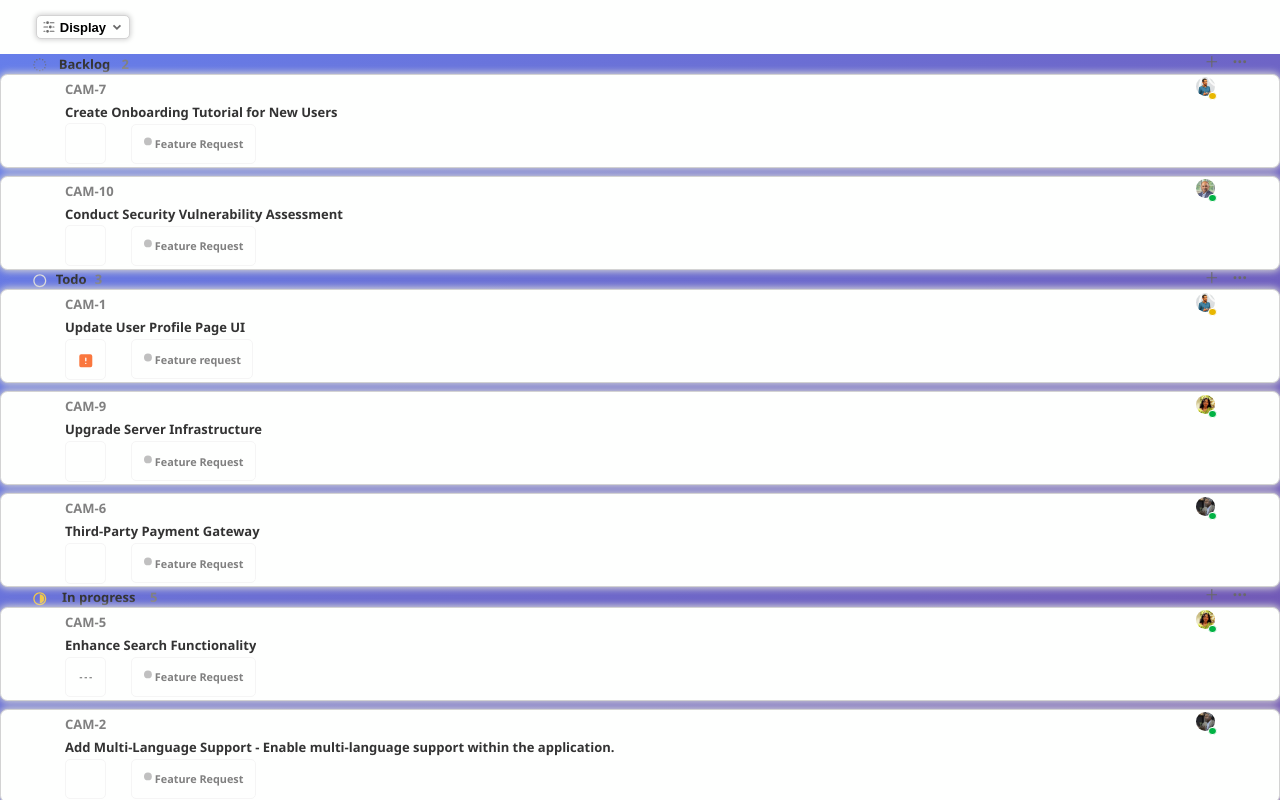
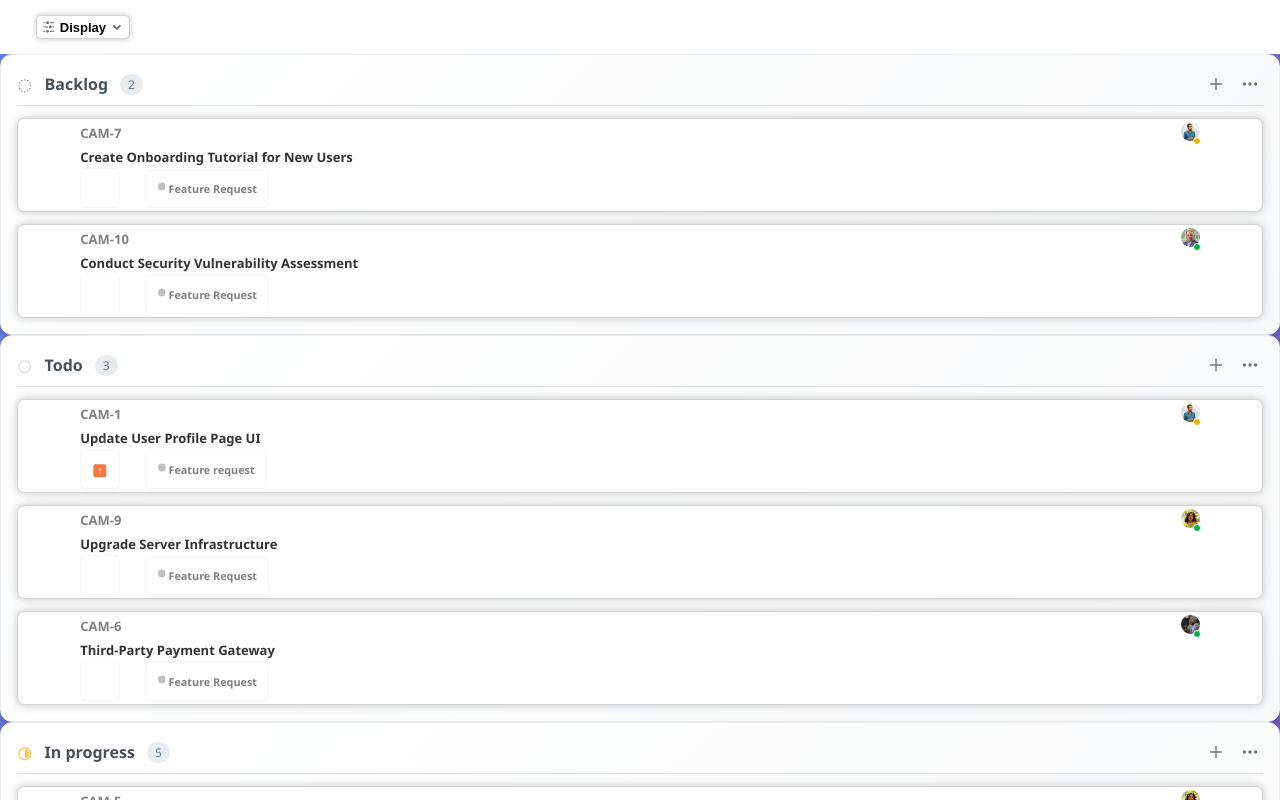
Before and after one commit to shubham21155102/Kanban-Board, a React (Create React App) app: page /demo in a window 1280 px wide. Shown: the top 800 px of the page. Built offline with nearby package versions, Linux system fonts and the light colour scheme; some icons are missing; the HTML template or start-up script is replaced by a standard one.

Commit message:
add  Groups

```diff
--- a/src/components/Board/Group.module.css
+++ b/src/components/Board/Group.module.css
@@ -8,41 +8,72 @@
     display: flex; /* Uses flexbox layout for vertical alignment of child elements. */
     flex-direction: column; /* Children are stacked vertically. */
     gap: 2.75%; /* Vertical space between child elements. */
+    background: linear-gradient(135deg, #ffffff 0%, #f8f9fa 100%); /* Subtle gradient background */
+    border-radius: 12px; /* Rounded corners for modern look */
+    box-shadow: 0 4px 6px rgba(0, 0, 0, 0.1), 0 1px 3px rgba(0, 0, 0, 0.08); /* Soft shadow for depth */
+    padding: 16px; /* Padding inside the group container */
+    transition: all 0.3s ease; /* Smooth transitions for hover effects */
+    border: 1px solid #e9ecef; /* Subtle border */
+}
+
+.group:hover {
+    box-shadow: 0 8px 25px rgba(0, 0, 0, 0.15), 0 4px 10px rgba(0, 0, 0, 0.1); /* Enhanced shadow on hover */
+    transform: translateY(-2px); /* Slight lift effect */
 }
 
 .group__header {
     display: flex; /* Flexbox layout for horizontal alignment of header elements. */
     justify-content: space-between; /* Space distributed between header elements. */
-    padding: 0 2.5%; /* Horizontal padding within the header. */
+    align-items: center; /* Center items vertically */
+    margin-bottom: 12px; /* Space below header */
+    padding-bottom: 8px; /* Padding below header */
+    border-bottom: 1px solid #dee2e6; /* Subtle separator line */
 }
 
 .group__information {
     display: flex; /* Flexbox layout for horizontal alignment of group info elements. */
     align-items: center; /* Centers items vertically within the flex container. */
-    gap: 15%; /* Horizontal space between information items. */
+    gap: 12px; /* Horizontal space between information items. */
 }
 
 .group__title {
     white-space: nowrap; /* Prevents the title from wrapping and keeps it on a single line. */
+    font-weight: 600; /* Semi-bold font weight */
+    font-size: 16px; /* Slightly larger font size */
+    color: #495057; /* Darker color for better readability */
 }
 
 .group__count {
-    color: gray; /* Sets the color of the item count to gray. */
+    background-color: #e9ecef; /* Light background for count badge */
+    color: #6c757d; /* Gray color for count */
+    padding: 2px 8px; /* Padding for badge */
+    border-radius: 12px; /* Rounded badge */
+    font-size: 12px; /* Smaller font for count */
+    font-weight: 500; /* Medium weight */
+}
+
+.group__actions {
+    display: flex; /* Flex container for actions */
+    align-items: center; /* Center vertically */
+    gap: 8px; /* Space between icons */
 }
 
 .group__actions > svg {
-    margin-left: max(
-        1vh,
-        9px
-    ); /* Left margin for SVG icons is responsive with a fixed minimum. */
-    color: dimgray; /* Color for the action icons. */
-    cursor: not-allowed; /* Indicates that the action is not currently available. */
-    font-size: larger; /* Larger font size for the icons for better visibility. */
-    height: 15.59px; /* Fixed height for the icons to maintain consistency. */
+    color: #6c757d; /* Consistent gray color */
+    cursor: pointer; /* Change to pointer for better UX */
+    font-size: 18px; /* Slightly larger icons */
+    padding: 4px; /* Padding for hover area */
+    border-radius: 4px; /* Rounded hover area */
+    transition: all 0.2s ease; /* Smooth transitions */
+}
+
+.group__actions > svg:hover {
+    background-color: #f8f9fa; /* Light background on hover */
+    color: #495057; /* Darker color on hover */
 }
 
 .group__tickets {
     display: flex; /* Flexbox layout for ticket items. */
     flex-direction: column; /* Ticket items are stacked vertically. */
-    gap: 1vh; /* Vertical space between individual tickets. */
+    gap: 12px; /* Vertical space between individual tickets. */
 }
```
